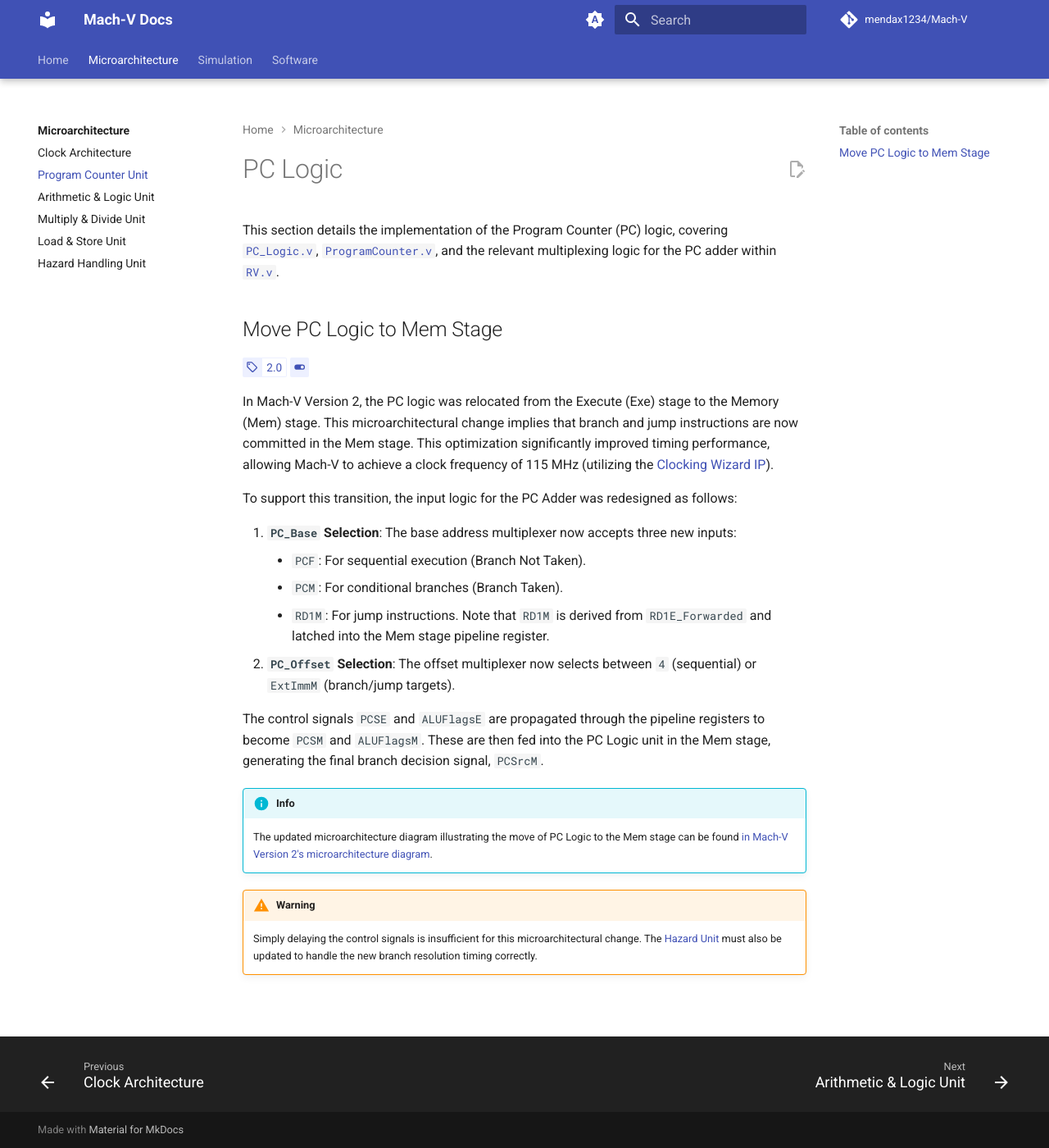
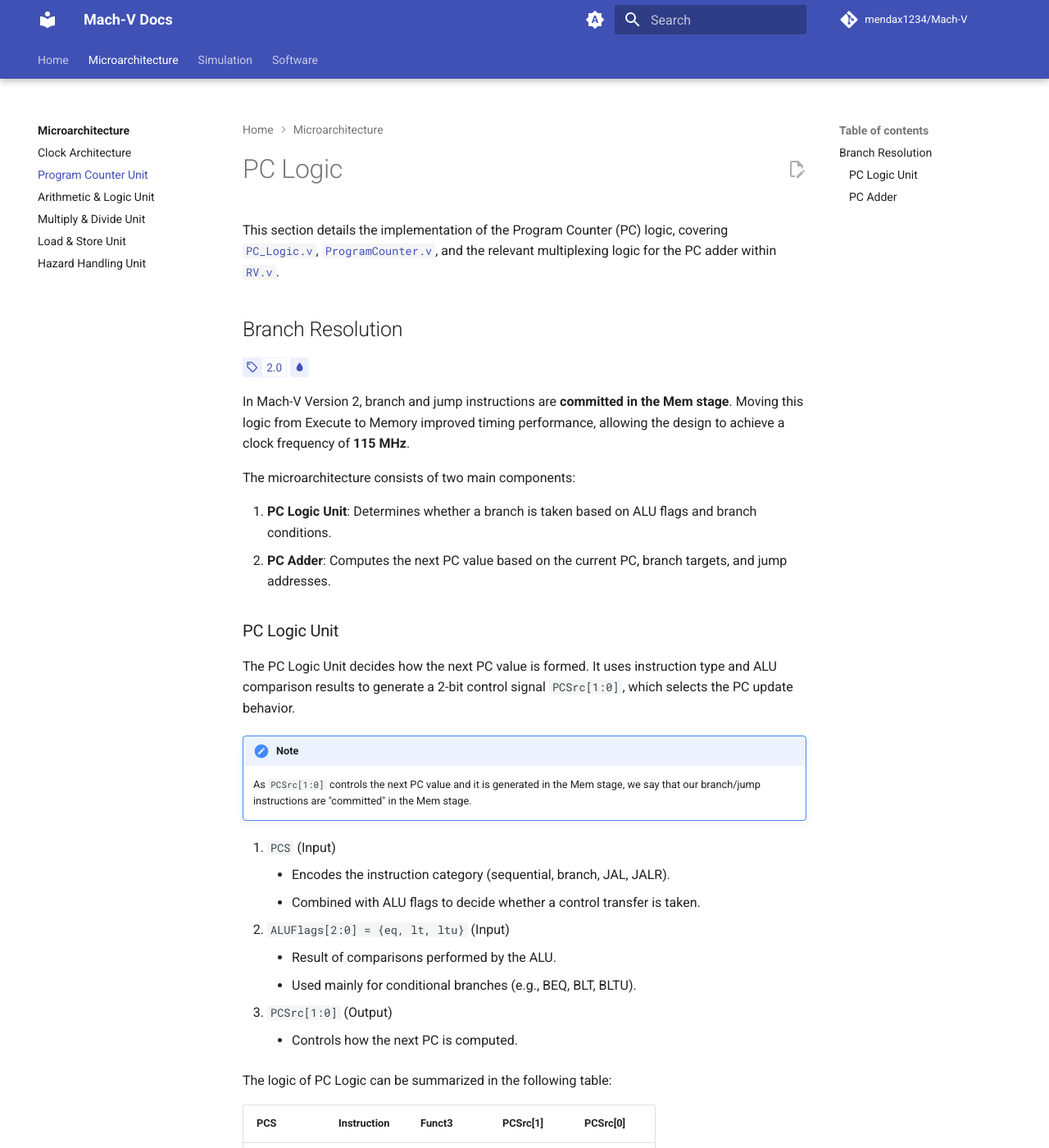
Before and after one commit to mendax1234/Mach-V, an MkDocs documentation site: the page built from docs/uarch/pc-unit.md, in a window 1280 px wide and 1400 px high. Shown: the whole window at 82% size. Built offline with MkDocs 1.6.1 and Material for MkDocs 9.7.7, drawn with Linux system fonts in a browser that asks for light colours; plug-ins that fetch from the network failed and are left out; comment, search, counter and statistics services are not loaded; some of the changed text lies outside the part shown.

Commit message:
Improve docs
Add branch/jump data path explanation
Prepare for 1-bit branch predictor implementation

```diff
--- a/docs/uarch/pc-unit.md
+++ b/docs/uarch/pc-unit.md
@@ -2,25 +2,64 @@
 
 This section details the implementation of the Program Counter (PC) logic, covering [`PC_Logic.v`](https://github.com/mendax1234/Mach-V/blob/main/rtl/core/PC_Logic.v), [`ProgramCounter.v`](https://github.com/mendax1234/Mach-V/blob/main/rtl/core/ProgramCounter.v), and the relevant multiplexing logic for the PC adder within [`RV.v`](https://github.com/mendax1234/Mach-V/blob/main/rtl/core/RV.v#L136-L150).
 
-## Move PC Logic to Mem Stage
+## Branch Resolution
 
 <!-- md:version 2.0 -->
-<!-- md:feature -->
+<!-- md:default -->
 
-In Mach-V Version 2, the PC logic was relocated from the Execute (Exe) stage to the Memory (Mem) stage. This microarchitectural change implies that branch and jump instructions are now committed in the Mem stage. This optimization significantly improved timing performance, allowing Mach-V to achieve a clock frequency of 115 MHz (utilizing the [Clocking Wizard IP](./clock.md#clock-frequency-scaling)).
+In Mach-V Version 2, branch and jump instructions are **committed in the Mem stage**. Moving this logic from Execute to Memory improved timing performance, allowing the design to achieve a clock frequency of **115 MHz**.
 
-To support this transition, the input logic for the PC Adder was redesigned as follows:
+The microarchitecture consists of two main components:
 
-1. **`PC_Base` Selection**: The base address multiplexer now accepts three new inputs:
-    - `PCF`: For sequential execution (Branch Not Taken).
-    - `PCM`: For conditional branches (Branch Taken).
-    - `RD1M`: For jump instructions. Note that `RD1M` is derived from `RD1E_Forwarded` and latched into the Mem stage pipeline register.
-2. **`PC_Offset` Selection**: The offset multiplexer now selects between `4` (sequential) or `ExtImmM` (branch/jump targets).
+1. **PC Logic Unit**: Determines whether a branch is taken based on ALU flags and branch conditions.
+2. **PC Adder**: Computes the next PC value based on the current PC, branch targets, and jump addresses.
 
-The control signals `PCSE` and `ALUFlagsE` are propagated through the pipeline registers to become `PCSM` and `ALUFlagsM`. These are then fed into the PC Logic unit in the Mem stage, generating the final branch decision signal, `PCSrcM`.
+### PC Logic Unit
+
+The PC Logic Unit decides how the next PC value is formed. It uses instruction type and ALU comparison results to generate a 2-bit control signal `PCSrc[1:0]`, which selects the PC update behavior.
+
+!!! note
+    As `PCSrc[1:0]` controls the next PC value and it is generated in the Mem stage, we say that our branch/jump instructions are "committed" in the Mem stage.
+
+1. `PCS` (Input)
+    - Encodes the instruction category (sequential, branch, JAL, JALR).
+    - Combined with ALU flags to decide whether a control transfer is taken.
+2. `ALUFlags[2:0] = {eq, lt, ltu}` (Input)
+    - Result of comparisons performed by the ALU.
+    - Used mainly for conditional branches (e.g., BEQ, BLT, BLTU).
+3. `PCSrc[1:0]` (Output)
+    - Controls how the next PC is computed.
+
+The logic of PC Logic can be summarized in the following table:
+
+| PCS | Instruction | Funct3 | PCSrc[1]   | PCSrc[0]     |
+|-----|-------------|--------|------------|--------------|
+| 00  | Non control | x      | 0          | 0            |
+| 01  | beq         | 000    | 0          | ALUFlags[2]  |
+| 01  | bne         | 001    | 0          | ALUFlags[2]' |
+| 01  | blt         | 100    | 0          | ALUFlags[1]  |
+| 01  | bge         | 101    | 0          | ALUFlags[1]' |
+| 01  | bltu        | 110    | 0          | ALUFlags[0]  |
+| 01  | bgeu        | 111    | 0          | ALUFlags[0]' |
+| 10  | jal         | x      | 0          | 1            |
+| 11  | jalr        | x      | 1          | 1            |
+
+### PC Adder
+
+The PC Adder computes the next address (including the branch target or jump address). Because the commitment happens in the Mem stage, the inputs must be sourced correctly to avoid hazards:
+
+- `PC_Base`: Selects between the current PC (`PCF`, `PCM`) or a register value (`RD1M`). Note that `RD1M` is derived from `RD1E_Forwarded` and latched into the Mem stage pipeline register.
+- `PC_Offset`: Selects between sequential increment (`+4`) or the branch offset (`+ExtImmM`).
+
+| `PCSrc` | Base (`PC_Base`) | Offset (`PC_Offset`) | Meaning                    |
+| ------- | ---------------- | -------------------- | -------------------------- |
+| `00`    | `PCF`            | `+4`                 | Sequential execution       |
+| `01`    | `PCM`            | `+ExtImm`            | Taken branch or JAL        |
+| `10`    | `RD1M`           | `+4`                 | JALR (no immediate offset) |
+| `11`    | `RD1M`           | `+ExtImm`            | JALR with immediate        |
+
+!!! warning
+    Simply delaying the control signals is insufficient for this microarchitectural change. The [Hazard Unit](hazard-unit.md) must also be updated to handle the new branch resolution timing correctly.
 
 !!! info
     The updated microarchitecture diagram illustrating the move of PC Logic to the Mem stage can be found [in Mach-V Version 2's microarchitecture diagram](./index.md/#mach-v-version-2).
-
-!!! warning
-    Simply delaying the control signals is insufficient for this microarchitectural change. The [Hazard Unit](hazard-unit.md) must also be updated to handle the new branch resolution timing correctly.
```
